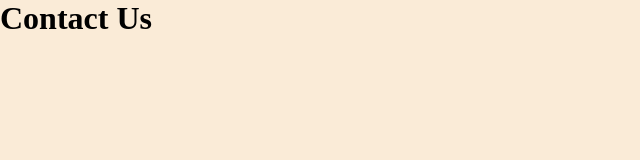
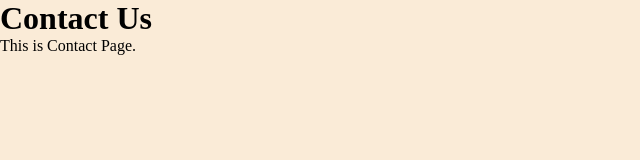
Before and after one commit to sonalikapri09/learning_git, a plain HTML site: page contact.html in a window 1280 px wide. Shown: the whole page, without its empty margins (0-640 px from the left). Drawn offline with Linux system fonts and the light colour scheme.

Commit message:
add new para in contact file

```diff
--- a/contact.html
+++ b/contact.html
@@ -8,5 +8,6 @@
 </head>
 <body>
     <h1>Contact Us</h1>
+    <p>This is Contact Page.</p>
 </body>
 </html>
```
